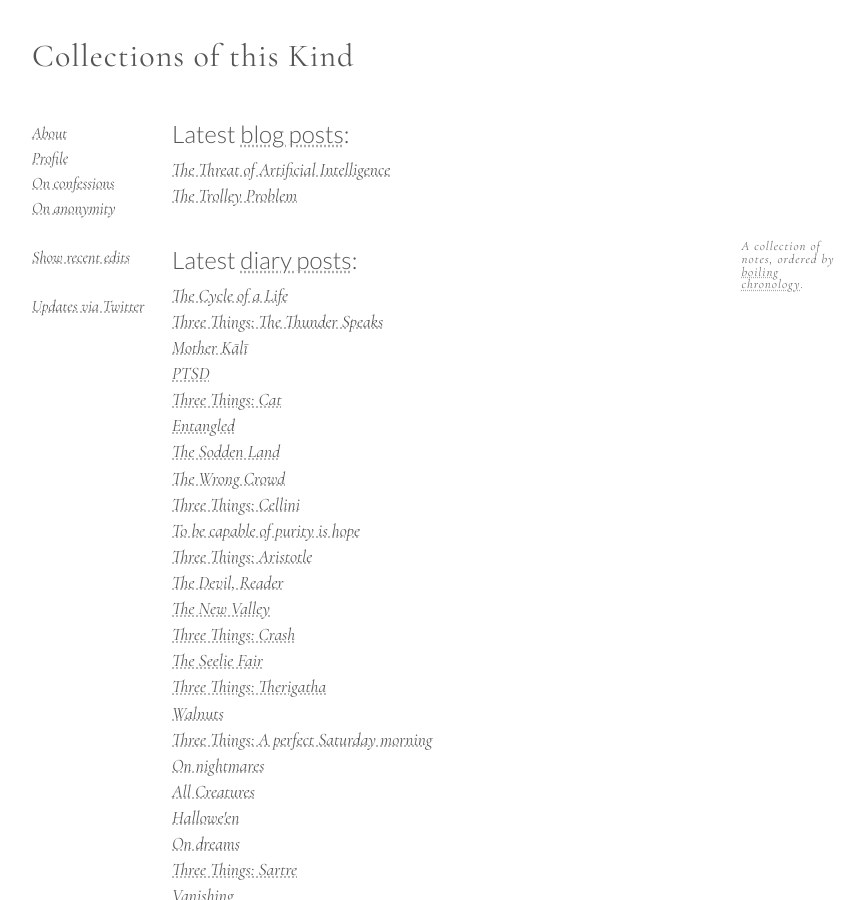
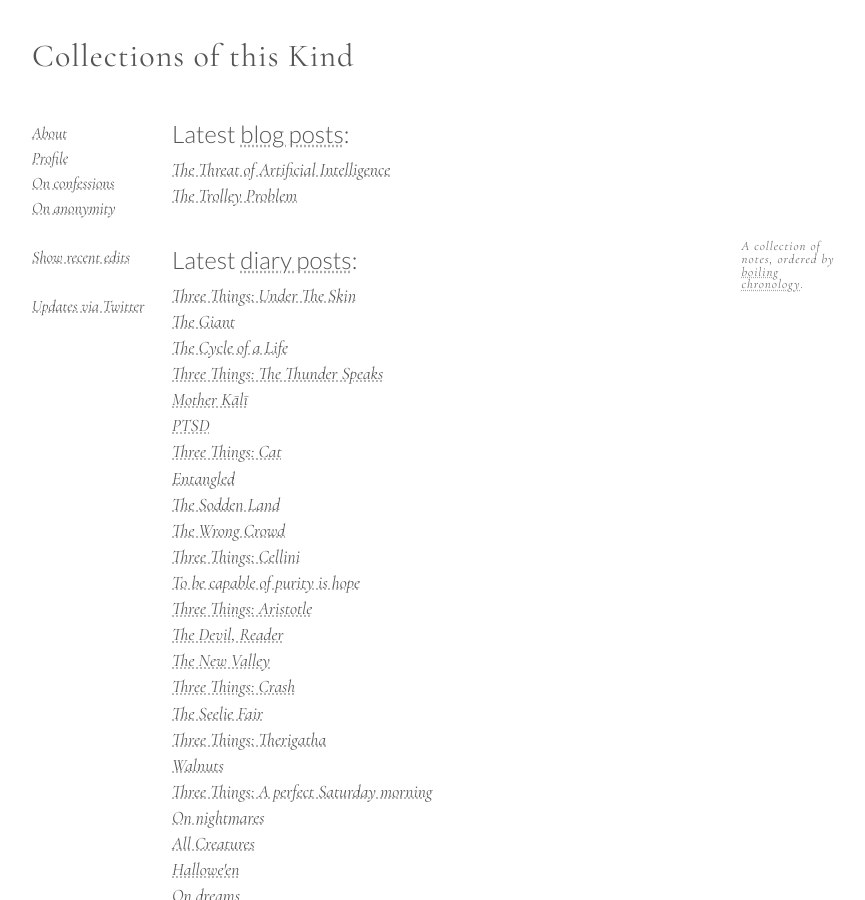
Before and after one commit to CollectionsOfThisKind/collectionsofthiskind.github.io, a Jekyll site: the page built from index.html, in a window 1280 px wide and 900 px high. Shown: the whole window, without its empty margins (78-943 px from the left). Built offline with Jekyll 4.4.1, drawn with Linux system fonts in a browser that asks for light colours.

Commit message:
Add files via upload

```diff
--- a/index.html
+++ b/index.html
@@ -46,6 +46,8 @@ A collection of notes, ordered by <a href="/pages/about/boiling.html">boiling ch
 <h2 name="diary">Latest <a href="pages/diary/index.html">diary posts</a>:</h2>
 
 <ul class="new">
+<li><a href="pages/diary/three-black.html">Three Things: Under The Skin</a></li>
+<li><a href="pages/diary/giant.html">The Giant</a></li>
 <li><a href="pages/diary/cycle.html">The Cycle of a Life</a></li>
 <li><a href="pages/diary/three-thunder.html">Three Things: The Thunder Speaks</a></li>
 <li><a href="pages/diary/kali.html">Mother K&amacr;l&imacr;</a></li>
```
